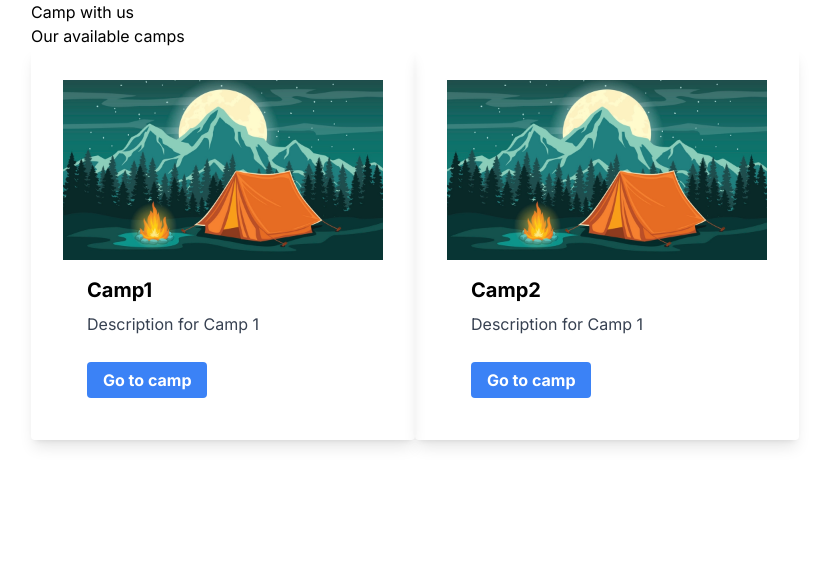
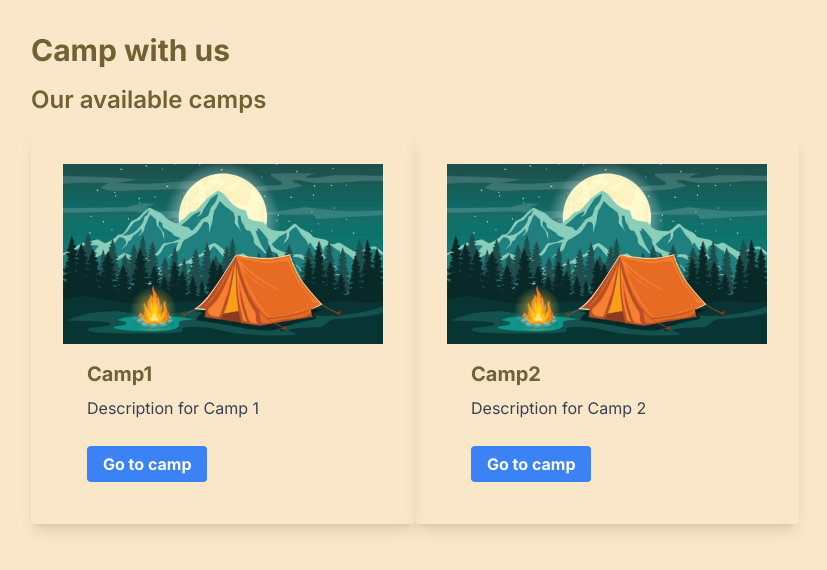
Before and after one commit to xadamec1/CampManager, a Next.js app: page / in a window 1280 px wide. Shown: the top 570 px of the page, without its empty margins (9-836 px from the left). Built offline with nearby package versions, Linux system fonts and the light colour scheme.

Commit message:
add colors settings

```diff
--- a/src/app/layout.tsx
+++ b/src/app/layout.tsx
@@ -1,7 +1,6 @@
 import type { Metadata } from 'next';
 import { Inter } from 'next/font/google';
 import '../globals.css';
-import Link from 'next/link';
 
 const inter = Inter({ subsets: ['latin'] });
 
@@ -12,7 +11,9 @@ export const metadata: Metadata = {
 
 const RootLayout = ({ children }: { children: React.ReactNode }) => (
 	<html lang="en">
-		<body className={`${inter.className}`}>
+		<body
+			className={`${inter.className} bg-default-background text-default-text`}
+		>
 			<main className="container mx-auto px-10">{children}</main>
 		</body>
 	</html>
--- a/src/app/page.tsx
+++ b/src/app/page.tsx
@@ -12,18 +12,18 @@ const Home = () => {
 		},
 		{
 			name: 'Camp2',
-			description: 'Description for Camp 1',
+			description: 'Description for Camp 2',
 			imagePath: '/camping_fun_h.webp'
 		}
 		// Add more camp data as needed
 	];
 
 	return (
-		<div>
-			<h1>Camp with us</h1>
-			<h2>Our available camps</h2>
+		<div className="container mx-auto mt-8">
+			<h1 className="mb-4 text-3xl font-bold">Camp with us</h1>
+			<h2 className="mb-4 text-2xl font-semibold">Our available camps</h2>
 
-			<div className="flex flex-wrap">
+			<div className="flex flex-wrap ">
 				{availableCamps.map((camp, index) => (
 					<CampCard
 						key={index}
--- a/tailwind.config.ts
+++ b/tailwind.config.ts
@@ -1,20 +1,26 @@
-import type { Config } from 'tailwindcss'
+import type { Config } from 'tailwindcss';
 
 const config: Config = {
 	content: [
 		'./src/pages/**/*.{js,ts,jsx,tsx,mdx}',
 		'./src/components/**/*.{js,ts,jsx,tsx,mdx}',
-    './src/app/**/*.{js,ts,jsx,tsx,mdx}',
+		'./src/app/**/*.{js,ts,jsx,tsx,mdx}'
 	],
 	theme: {
 		extend: {
 			backgroundImage: {
 				'gradient-radial': 'radial-gradient(var(--tw-gradient-stops))',
 				'gradient-conic':
-          'conic-gradient(from 180deg at 50% 50%, var(--tw-gradient-stops))',
+					'conic-gradient(from 180deg at 50% 50%, var(--tw-gradient-stops))'
 			},
+			colors: {
+				'default-background': '#FAE7C9',
+				'default-text': '#706233',
+				'default-button': '#B0926A',
+				'default-card': '#E1C78F'
+			}
+		}
 	},
-  },
-  plugins: [],
-}
-export default config
+	plugins: []
+};
+export default config;
```
Lines whose indentation alone changed are shown as unchanged.
